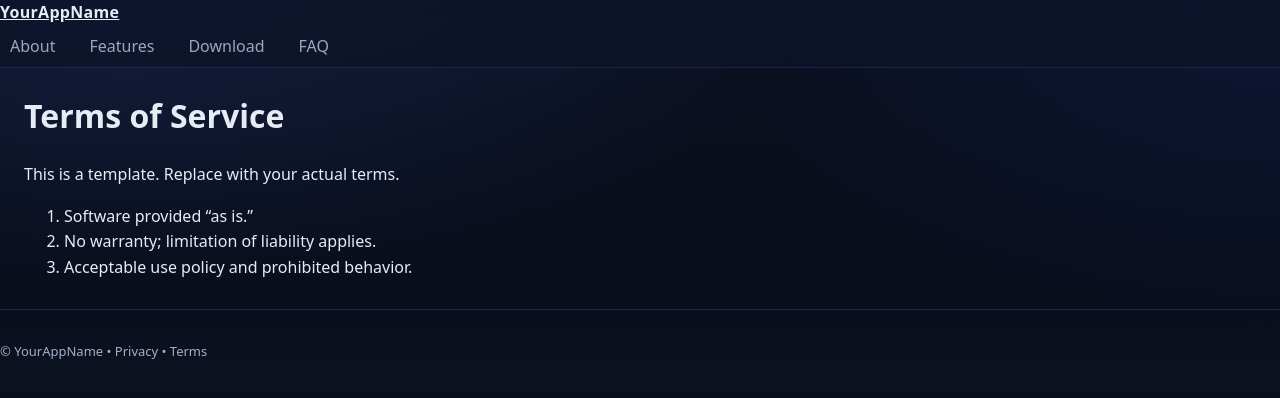
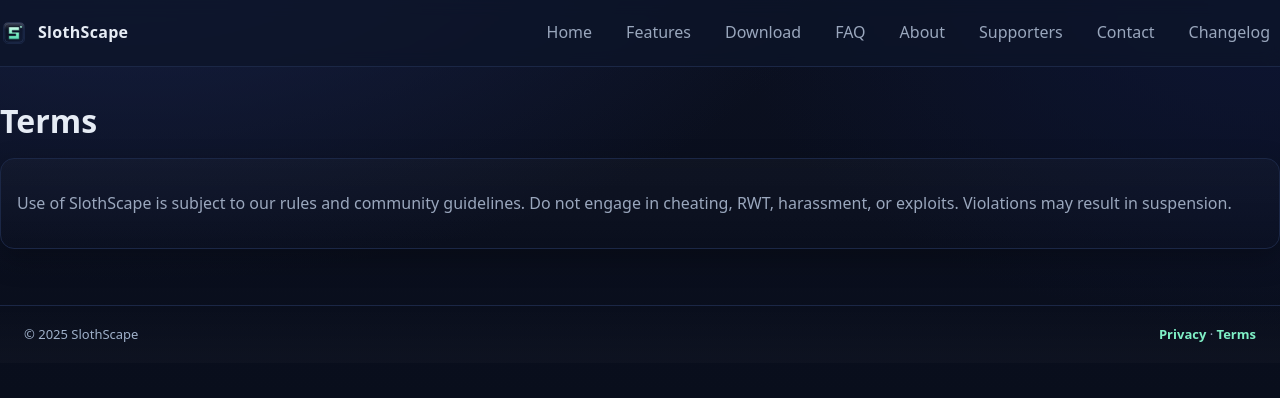
Before and after one commit to SlothUIM/slothscape-site, a plain HTML site: page terms.html in a window 1280 px wide. Drawn offline with Linux system fonts and the light colour scheme.

Commit message:
Revise terms page layout and content

```diff
--- a/terms.html
+++ b/terms.html
@@ -1,37 +1,42 @@
 <!doctype html>
 <html lang="en">
 <head>
-  <meta charset="utf-8" />
-  <meta name="viewport" content="width=device-width,initial-scale=1" />
-  <title>Terms of Service – SlothScape</title>
+  <meta charset="utf-8">
+  <title>SlothScape — Terms</title>
   <meta name="viewport" content="width=device-width, initial-scale=1">
   <link rel="icon" href="favicon.svg" type="image/svg+xml">
   <link rel="stylesheet" href="assets_css_site.css">
 </head>
 <body>
   <header class="site-header">
-    <a class="brand" href="index.html">YourAppName</a>
-    <nav class="nav">
-      <a href="about.html">About</a>
-      <a href="features.html">Features</a>
-      <a href="download.html">Download</a>
-      <a href="faq.html">FAQ</a>
-    </nav>
+    <div class="container nav-inner">
+      <a class="brand" href="index.html"><img class="logo" src="favicon.svg" alt=""> SlothScape</a>
+      <nav class="nav" aria-label="Main">
+        <a href="index.html">Home</a>
+        <a href="features.html">Features</a>
+        <a href="download.html">Download</a>
+        <a href="faq.html">FAQ</a>
+        <a href="about.html">About</a>
+        <a href="supporters.html">Supporters</a>
+        <a href="contact.html">Contact</a>
+        <a href="changelog.html">Changelog</a>
+      </nav>
+    </div>
   </header>
 
-  <main class="container">
-    <h1>Terms of Service</h1>
-    <p>This is a template. Replace with your actual terms.</p>
-    <ol>
-      <li>Software provided “as is.”</li>
-      <li>No warranty; limitation of liability applies.</li>
-      <li>Acceptable use policy and prohibited behavior.</li>
-    </ol>
+  <main class="container section">
+    <h1>Terms</h1>
+    <div class="card">
+      <p class="muted">Use of SlothScape is subject to our rules and community guidelines. Do not engage in cheating, RWT, harassment, or exploits. Violations may result in suspension.</p>
+    </div>
   </main>
 
   <footer class="site-footer">
-    <p>© <span id="year"></span> YourAppName • <a href="privacy.html">Privacy</a> • <a href="terms.html" aria-current="page">Terms</a></p>
+    <div class="container" style="display:flex;align-items:center;justify-content:space-between;gap:12px;flex-wrap:wrap">
+      <div>© <span id="year"></span> SlothScape</div>
+      <div><a class="link" href="privacy.html">Privacy</a> · <a class="link" href="terms.html">Terms</a></div>
+    </div>
   </footer>
-  <script src="assets/js/site.js"></script>
+  <script>document.getElementById('year').textContent = new Date().getFullYear();</script>
 </body>
 </html>
```
